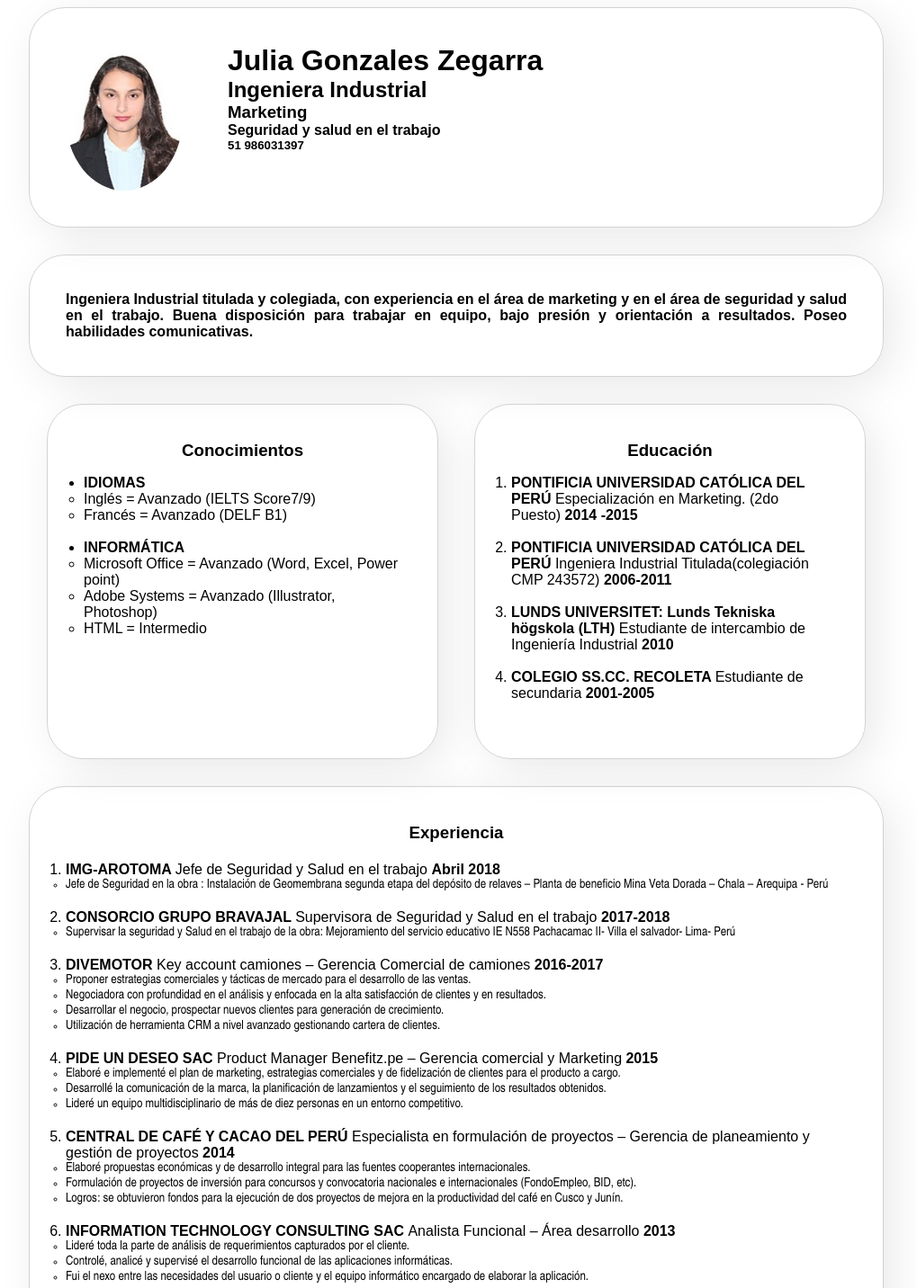
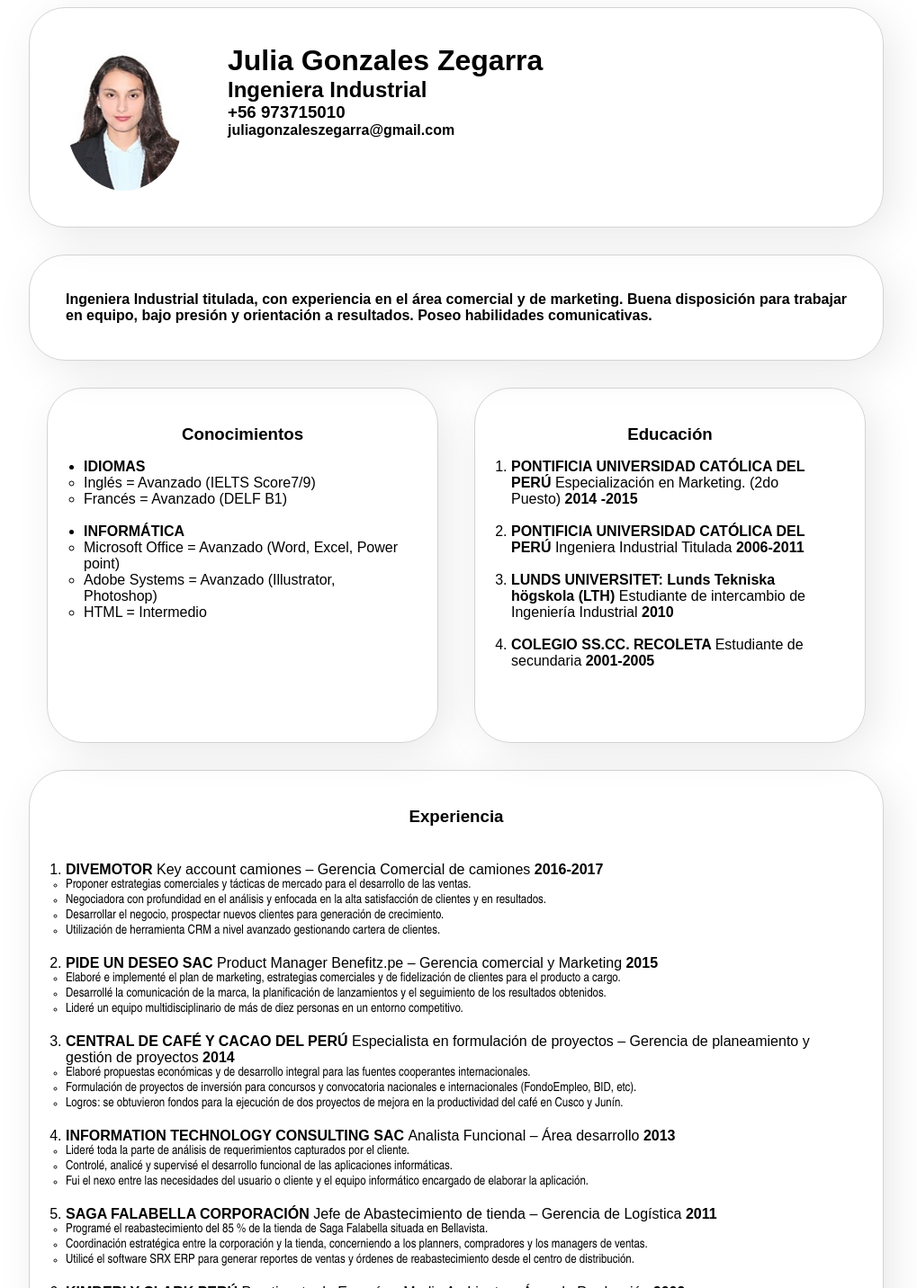
Before and after one commit to juliaigz/CV.marketingC2018, a plain HTML site: page index.html in a window 1280 px wide. Shown: the top 1432 px of the page at 90% size, without its empty margins (133-1152 px from the left). Drawn offline with Linux system fonts and the light colour scheme.

Commit message:
cv marketing c

```diff
--- a/index.html
+++ b/index.html
@@ -17,15 +17,14 @@
         <div class="profile-details">
             <h1>Julia Gonzales Zegarra</h1>
             <h2>Ingeniera Industrial</h2>
-            <h3>Marketing</h3>
-            <h4>Seguridad y salud en el trabajo</h4>
-            <h5> 51 986031397</h5>
+            <h3>+56 973715010</h3>
+            <h4>juliagonzaleszegarra@gmail.com</h4>
         </div>
     </header>
 
         <main>
             <div class="box-with-shadow has-title ">
-                <h4 class = "alinear"> Ingeniera Industrial titulada y colegiada, con experiencia en el área de marketing y en el área de seguridad y salud en el trabajo. Buena disposición para trabajar en equipo, bajo presión y orientación a resultados. Poseo habilidades comunicativas.</h4>
+                <h4 class = "alinear"> Ingeniera Industrial titulada, con experiencia en el área comercial y de marketing. Buena disposición para trabajar en equipo, bajo presión y orientación a resultados. Poseo habilidades comunicativas.</h4>
 
             </div>
 
@@ -54,8 +53,7 @@
                 <li><b> PONTIFICIA UNIVERSIDAD CATÓLICA DEL PERÚ</b> Especialización en Marketing. (2do Puesto) <B>2014
                     -2015</B></li>
                 <br>
-                <li><b> PONTIFICIA UNIVERSIDAD CATÓLICA DEL PERÚ</b> Ingeniera Industrial Titulada(colegiación CMP
-                    243572) <B>2006-2011</B></li>
+                <li><b> PONTIFICIA UNIVERSIDAD CATÓLICA DEL PERÚ</b> Ingeniera Industrial Titulada <B>2006-2011</B></li>
                 <br>
                 <li><b> LUNDS UNIVERSITET: Lunds Tekniska högskola (LTH) </b> Estudiante de intercambio de Ingeniería
                     Industrial <B>2010</B></li>
@@ -67,22 +65,7 @@
         <div class="box-with-shadow has-title">
             <h3 class="titulo">Experiencia</h3>
             <ol>
-                <li><b> IMG-AROTOMA </b> Jefe de Seguridad y Salud en el trabajo <B>Abril 2018</B></li>
-                <ul>
-                    <li class="letritas">Jefe de Seguridad en la obra : Instalación de Geomembrana segunda etapa del
-                        depósito de relaves – Planta de beneficio Mina Veta Dorada – Chala – Arequipa - Perú
-                    </li>
 
-                </ul>
-                <br>
-                <li><b> CONSORCIO GRUPO BRAVAJAL </b> Supervisora de Seguridad y Salud en el trabajo <B>2017-2018 </B>
-                </li>
-                <ul>
-                    <li class="letritas">Supervisar la seguridad y Salud en el trabajo de la obra: Mejoramiento del
-                        servicio educativo IE N558 Pachacamac II- Villa el salvador- Lima- Perú
-                    </li>
-
-                </ul>
                 <br>
                 <li><b> DIVEMOTOR </b> Key account camiones – Gerencia Comercial de camiones <B>2016-2017 </B></li>
                 <ul>
```
